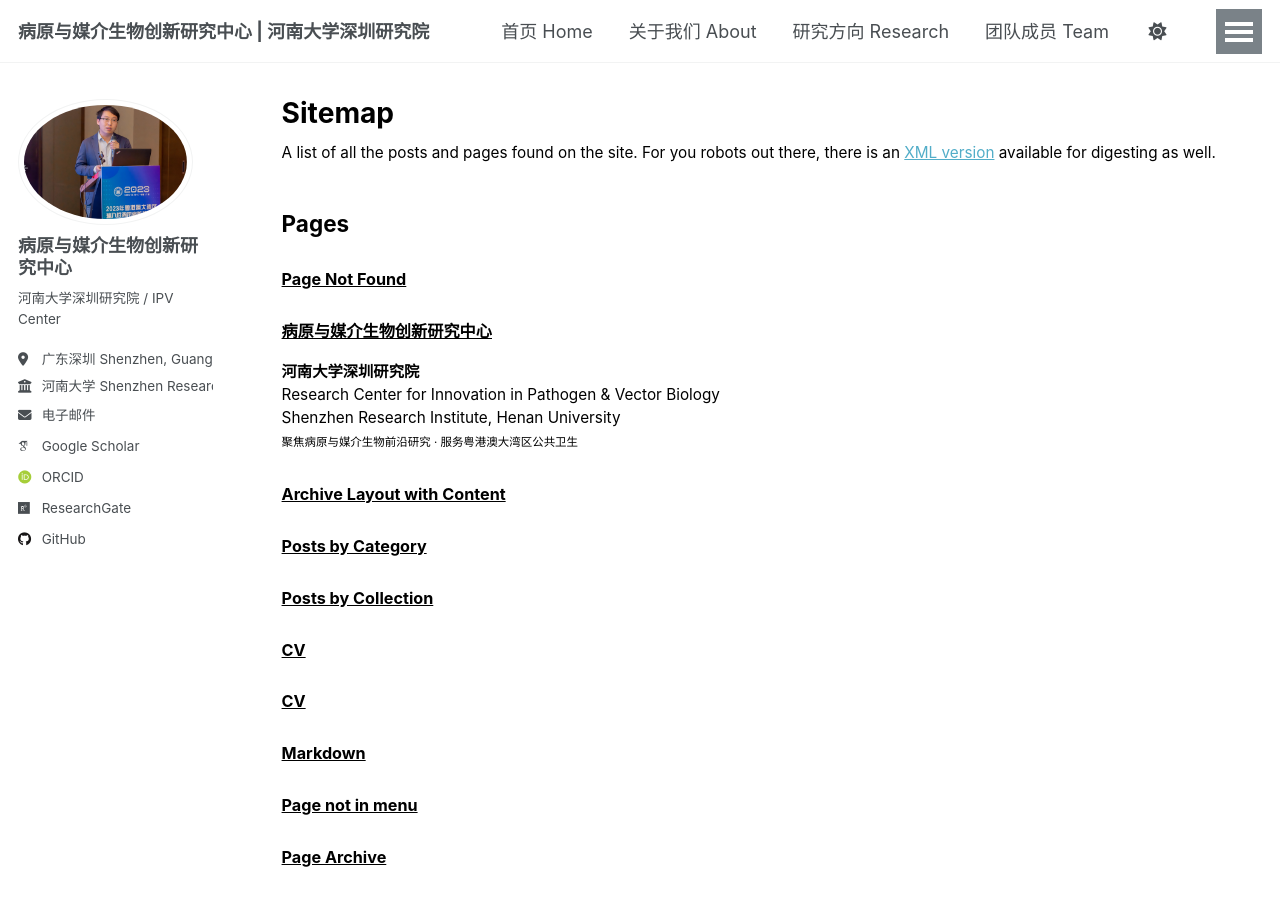
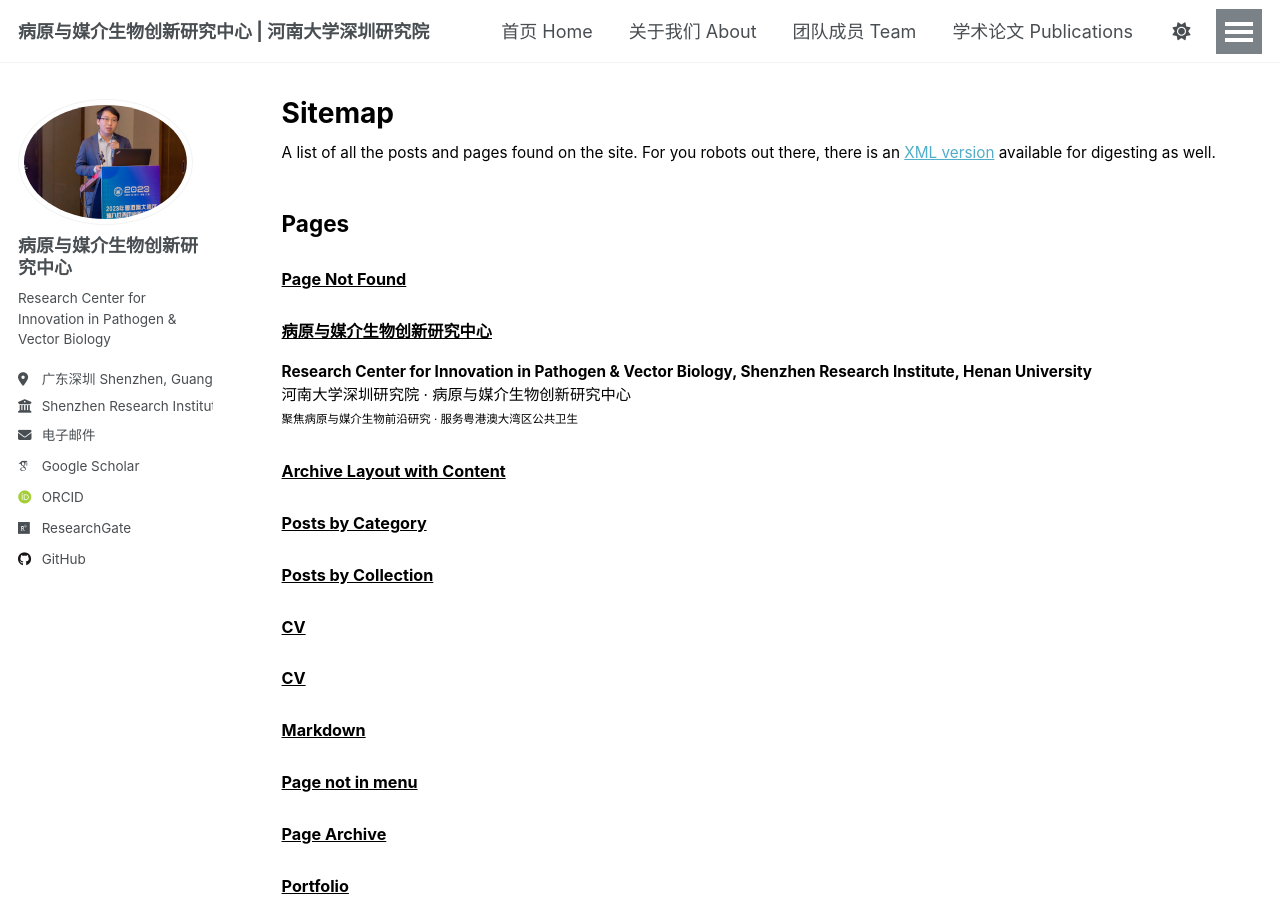
Before and after one commit to GuoXiang9399/HENUInnoPV.github.io, a Jekyll site: the page built from _pages/sitemap.md, in a window 1280 px wide and 900 px high. Built offline with Jekyll 4.4.1, drawn with Linux system fonts in a browser that asks for light colours; some web fonts are replaced; a script that is not in the unit is left out.

Commit message:
update html

```diff
--- a/_config.yml
+++ b/_config.yml
@@ -11,8 +11,8 @@
 site_theme               : "default" # Currently available options are "default", "air"
 title                    : "病原与媒介生物创新研究中心 | 河南大学深圳研究院"
 title_separator          : "|"
-name                     : &name "IPV Center, HENU Shenzhen Research Institute"
-description              : &description "河南大学深圳研究院病原与媒介生物创新研究中心（IPV Center）——聚焦病毒流行与进化、媒介伊蚊生态习性、病毒前沿技术探索、寄生虫学等方向，服务深圳及粤港澳大湾区公共卫生事业。"
+name                     : &name "Research Center for Innovation in Pathogen & Vector Biology, Shenzhen Research Institute, Henan University"
+description              : &description "河南大学深圳研究院病原与媒介生物创新研究中心——聚焦病毒流行与进化、媒介伊蚊生态习性、病毒前沿技术探索、寄生虫学等方向，服务深圳及粤港澳大湾区公共卫生事业。"
 url                      : https://henuinnopv.github.io  # The base hostname & protocol for your site
 baseurl                  : "" # the subpath of your site, e.g. "/blog"
 repository               : "HENUInnoPV/HENUInnoPV.github.io"
@@ -25,9 +25,9 @@
   avatar           : "profile.png"
   name             : "病原与媒介生物创新研究中心"
   pronouns         :
-  bio              : "河南大学深圳研究院 / IPV Center"
+  bio              : "Research Center for Innovation in Pathogen & Vector Biology"
   location         : "广东深圳 Shenzhen, Guangdong, China"
-  employer         : "河南大学 Shenzhen Research Institute, Henan University"
+  employer         : "Shenzhen Research Institute, Henan University"
   uri              : # URL
   email            : "guoxiang@henu.edu.cn"
 
--- a/_data/navigation.yml
+++ b/_data/navigation.yml
@@ -9,9 +9,6 @@
   - title: "关于我们 About"
     url: /#about
 
-  - title: "研究方向 Research"
-    url: /#research
-
   - title: "团队成员 Team"
     url: /team/
 
```
Also changed, not shown: _pages/about.md (+12 -15 lines).
